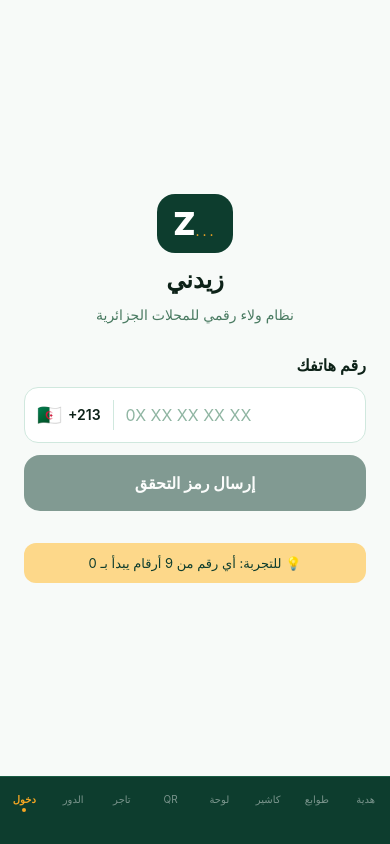
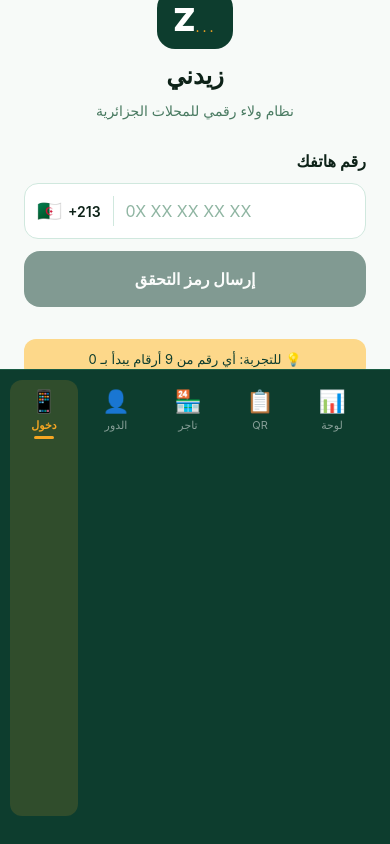
Before and after one commit to AbouSaad22/zidme-app, a React Native app: screen / in a window 390 px wide. Built offline with nearby package versions, Linux system fonts and the light colour scheme.

Commit message:
Fix nav bar: larger, scrollable, icons, better spacing

```diff
--- a/App.js
+++ b/App.js
@@ -1063,14 +1063,14 @@ function RewardReadyScreen({ navigate }) {
 
 // ─── NAV BAR ──────────────────────────────────────────────────────────────────
 const NAV_ITEMS = [
-  { label: 'دخول', screen: 'PhoneLogin' },
-  { label: 'الدور', screen: 'RoleSelect' },
-  { label: 'تاجر', screen: 'MerchantSetup' },
-  { label: 'QR', screen: 'QRPoster' },
-  { label: 'لوحة', screen: 'Dashboard' },
-  { label: 'كاشير', screen: 'CashierQueue' },
-  { label: 'طوابع', screen: 'StampCard' },
-  { label: 'هدية', screen: 'RewardReady' },
+  { label: 'دخول', screen: 'PhoneLogin', icon: '📱' },
+  { label: 'الدور', screen: 'RoleSelect', icon: '👤' },
+  { label: 'تاجر', screen: 'MerchantSetup', icon: '🏪' },
+  { label: 'QR', screen: 'QRPoster', icon: '📋' },
+  { label: 'لوحة', screen: 'Dashboard', icon: '📊' },
+  { label: 'كاشير', screen: 'CashierQueue', icon: '⚡' },
+  { label: 'طوابع', screen: 'StampCard', icon: '🏷️' },
+  { label: 'هدية', screen: 'RewardReady', icon: '🏆' },
 ];
 
 // ─── APP ──────────────────────────────────────────────────────────────────────
@@ -1099,17 +1099,21 @@ export default function App() {
     <View style={{ flex: 1 }}>
       {screens[screen] || screens['PhoneLogin']}
       {/* Nav Bar */}
-      <View style={{ flexDirection: 'row', backgroundColor: C.primary,
-        paddingBottom: 24, paddingTop: 8, borderTopWidth: 1, borderTopColor: C.primaryLight }}>
-        {NAV_ITEMS.map(({ label, screen: s }) => (
+      <ScrollView horizontal showsHorizontalScrollIndicator={false}
+        style={{ backgroundColor: C.primary, borderTopWidth: 1, borderTopColor: C.primaryLight }}
+        contentContainerStyle={{ paddingBottom: 28, paddingTop: 10, paddingHorizontal: 8 }}>
+        {NAV_ITEMS.map(({ label, screen: s, icon }) => (
           <TouchableOpacity key={s} onPress={() => navigate(s)}
-            style={{ flex: 1, alignItems: 'center', paddingVertical: 8 }}>
-            <Text style={{ fontSize: 10, color: screen === s ? C.accent : 'rgba(255,255,255,0.45)',
-              fontWeight: screen === s ? '700' : '400', textAlign: 'center' }}>{label}</Text>
-            {screen === s && <View style={{ width: 4, height: 4, borderRadius: 2, backgroundColor: C.accent, marginTop: 3 }} />}
+            style={{ alignItems: 'center', paddingVertical: 8, paddingHorizontal: 14, minWidth: 68,
+              backgroundColor: screen === s ? 'rgba(245,166,35,0.15)' : 'transparent',
+              borderRadius: 12, marginHorizontal: 2 }}>
+            <Text style={{ fontSize: 22 }}>{icon}</Text>
+            <Text style={{ fontSize: 11, color: screen === s ? C.accent : 'rgba(255,255,255,0.5)',
+              fontWeight: screen === s ? '700' : '400', textAlign: 'center', marginTop: 4 }}>{label}</Text>
+            {screen === s && <View style={{ width: 20, height: 3, borderRadius: 2, backgroundColor: C.accent, marginTop: 4 }} />}
           </TouchableOpacity>
         ))}
-      </View>
+      </ScrollView>
     </View>
   );
 }
```
